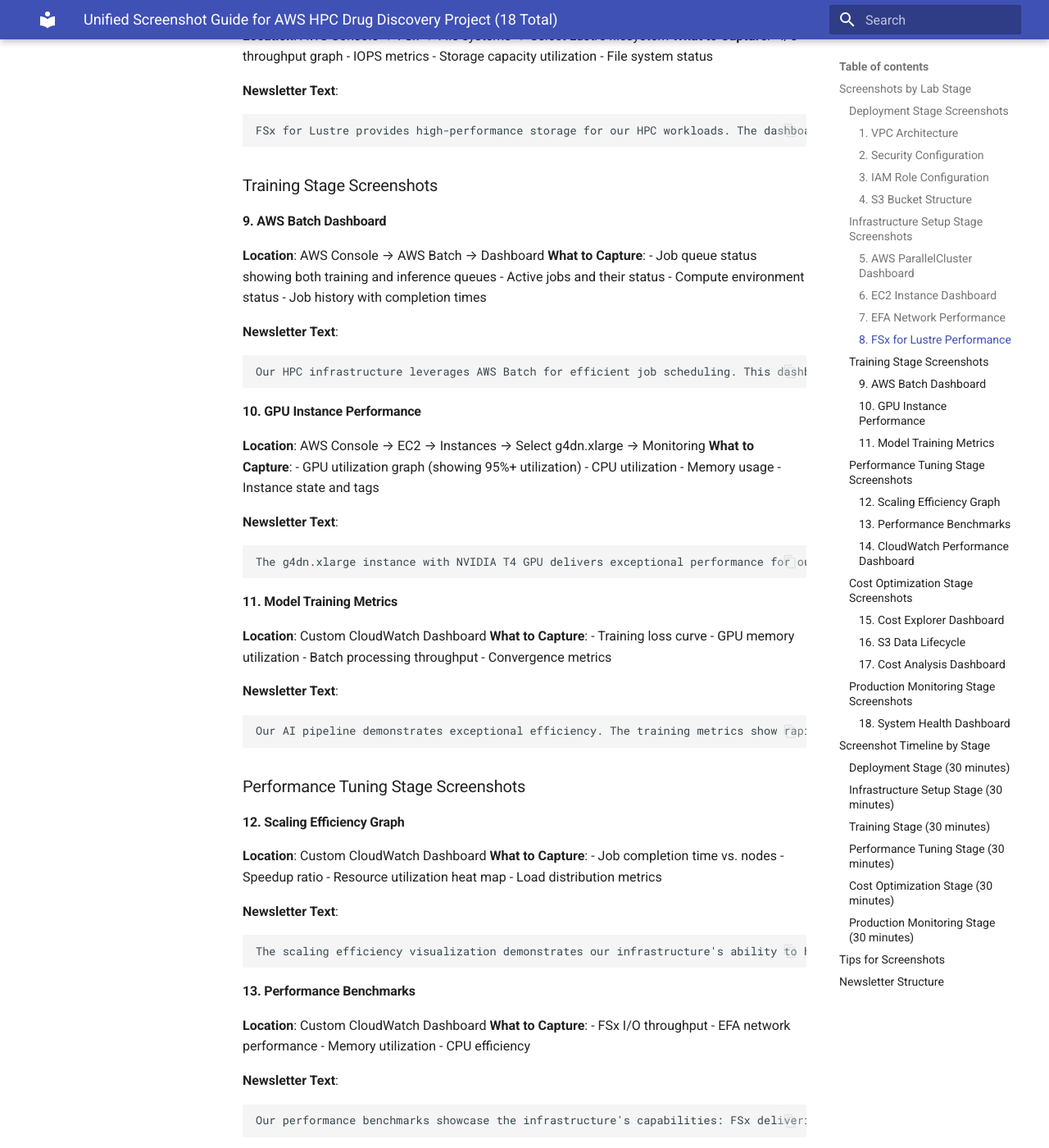
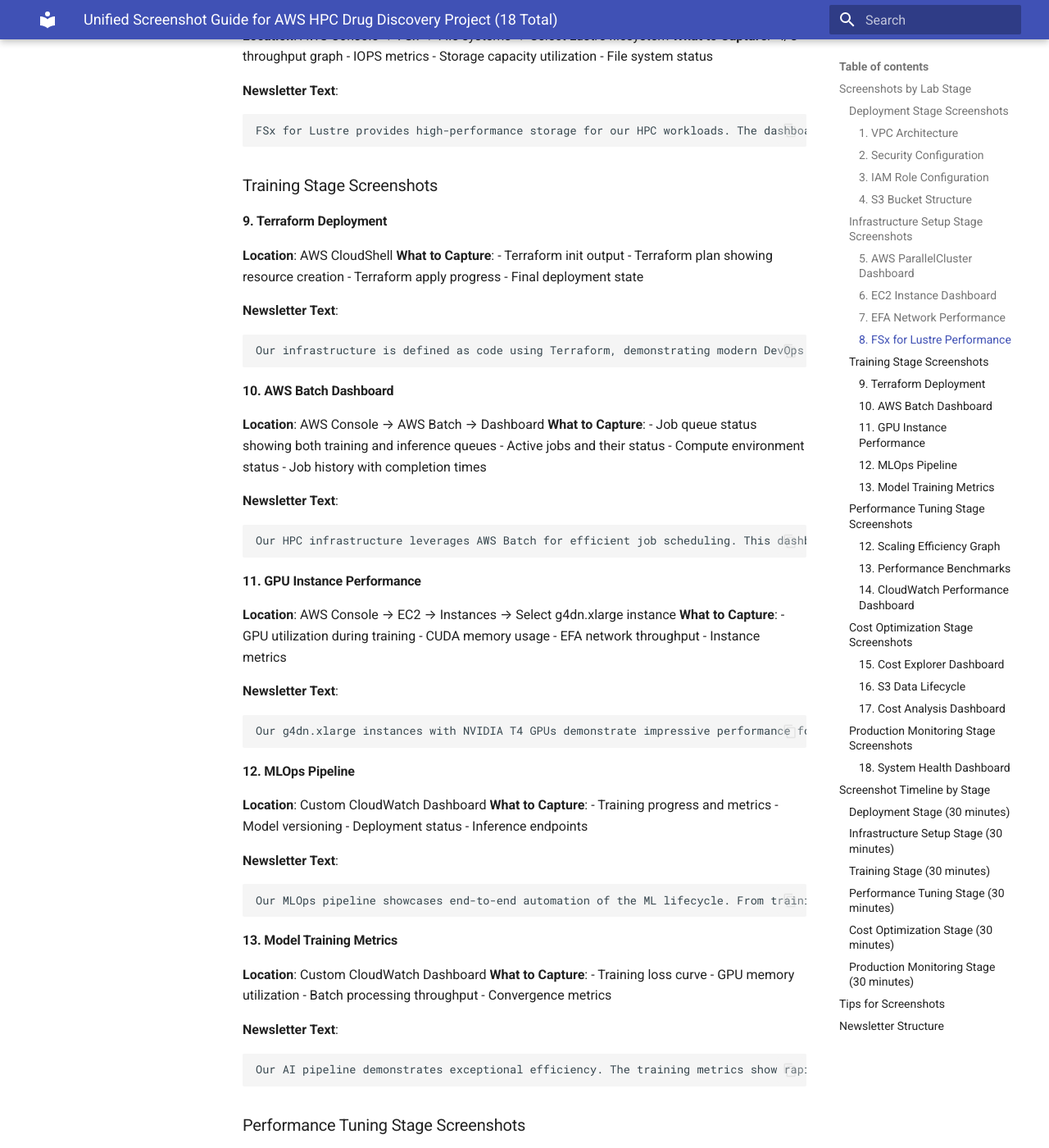
Before and after one commit to darlingoscanoa/aws-hpc-architecture-drug-discovery, an MkDocs documentation site: the page built from docs/unified_screenshots.md, in a window 1280 px wide and 1400 px high, scrolled down 1884 px. Shown: the whole window at 82% size. Built offline with MkDocs 1.6.1 and Material for MkDocs 9.7.7, drawn with Linux system fonts in a browser that asks for light colours.

Commit message:
Update infrastructure for GPU instances, EFA networking, and MLOps pipeline

````diff
--- a/docs/unified_screenshots.md
+++ b/docs/unified_screenshots.md
@@ -112,7 +112,20 @@
 
 ### Training Stage Screenshots
 
-#### 9. AWS Batch Dashboard
+#### 9. Terraform Deployment
+**Location**: AWS CloudShell
+**What to Capture**:
+- Terraform init output
+- Terraform plan showing resource creation
+- Terraform apply progress
+- Final deployment state
+
+**Newsletter Text**:
+```
+Our infrastructure is defined as code using Terraform, demonstrating modern DevOps practices. The deployment shows the creation of our HPC infrastructure including GPU instances, EFA networking, and high-performance storage.
+```
+
+#### 10. AWS Batch Dashboard
 **Location**: AWS Console → AWS Batch → Dashboard
 **What to Capture**:
 - Job queue status showing both training and inference queues
@@ -125,20 +138,33 @@
 Our HPC infrastructure leverages AWS Batch for efficient job scheduling. This dashboard shows our two-tier approach: high-priority queue for training (using cost-effective spot instances) and inference queue (using reliable on-demand instances). This hybrid strategy optimizes both cost and performance while ensuring job completion.
 ```
 
-#### 10. GPU Instance Performance
-**Location**: AWS Console → EC2 → Instances → Select g4dn.xlarge → Monitoring
+#### 11. GPU Instance Performance
+**Location**: AWS Console → EC2 → Instances → Select g4dn.xlarge instance
 **What to Capture**:
-- GPU utilization graph (showing 95%+ utilization)
-- CPU utilization
-- Memory usage
-- Instance state and tags
+- GPU utilization during training
+- CUDA memory usage
+- EFA network throughput
+- Instance metrics
 
 **Newsletter Text**:
 ```
-The g4dn.xlarge instance with NVIDIA T4 GPU delivers exceptional performance for our drug discovery pipeline. The metrics show optimal resource utilization with 95% GPU utilization during training, demonstrating efficient compute resource allocation.
+Our g4dn.xlarge instances with NVIDIA T4 GPUs demonstrate impressive performance for ML training. The metrics show optimal GPU utilization and memory usage, while EFA networking ensures high-bandwidth, low-latency communication.
 ```
 
-#### 11. Model Training Metrics
+#### 12. MLOps Pipeline
+**Location**: Custom CloudWatch Dashboard
+**What to Capture**:
+- Training progress and metrics
+- Model versioning
+- Deployment status
+- Inference endpoints
+
+**Newsletter Text**:
+```
+Our MLOps pipeline showcases end-to-end automation of the ML lifecycle. From training to deployment, we maintain version control of models, automate testing, and ensure seamless deployment to production endpoints.
+```
+
+#### 13. Model Training Metrics
 **Location**: Custom CloudWatch Dashboard
 **What to Capture**:
 - Training loss curve
````
Also changed, not shown: docs/enhanced_newsletter_text.md (+23 -1 lines), 4 other files.
